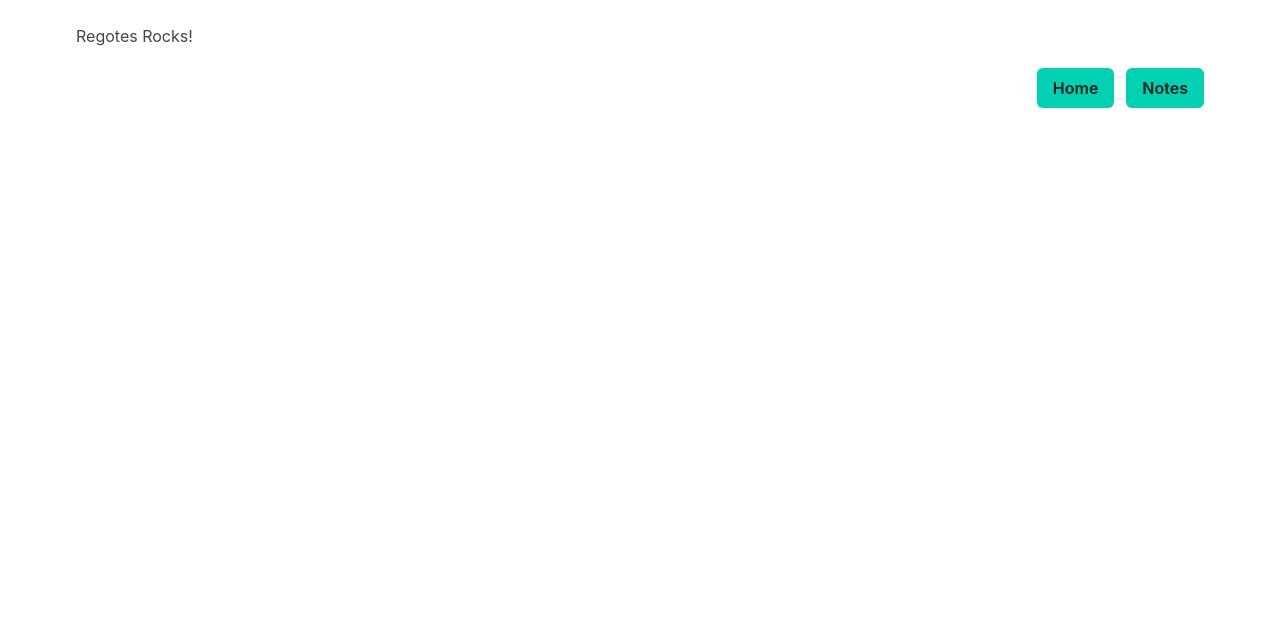
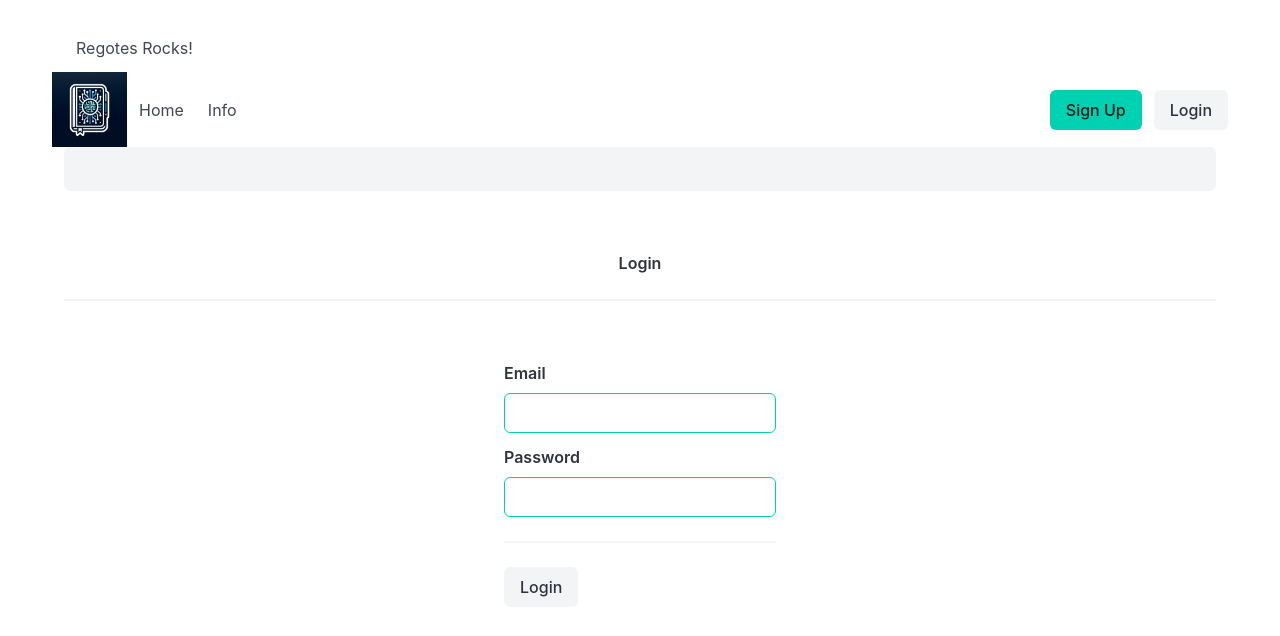
Before and after one commit to dnbeze/regote, a React (Create React App) app in the folder regote-frontend/: page /Login in a window 1280 px wide. Shown: the top 636 px of the page. Built offline with nearby package versions, Linux system fonts and the light colour scheme.

Commit message:
working on fe be comms

```diff
--- a/regote-frontend/package.json
+++ b/regote-frontend/package.json
@@ -8,6 +8,7 @@
     "@testing-library/user-event": "^13.5.0",
     "react": "^18.3.1",
     "react-dom": "^18.3.1",
+    "react-router-dom": "^6.23.1",
     "react-scripts": "5.0.1",
     "web-vitals": "^2.1.4"
   },
--- a/regote-frontend/src/App.js
+++ b/regote-frontend/src/App.js
@@ -1,36 +1,72 @@
 
+import {Link, Outlet, useNavigate} from "react-router-dom";
+import logo from '../src/images/regoteLogo.webp';
+import {useState} from "react";
+import Alert from "./components/Alert";
 
 function App() {
+
+    const[jwtToken, setJwtToken] = useState("");
+    const[alertMessage, setAlertMessage] = useState("");
+    const[alertClassName,setAlertClassName] = useState("is-hidden")
+    const navigate = useNavigate();
+    const logOut = () => {
+        setJwtToken("");
+        navigate("/");
+    }
+
   return (
       <div className="container">
           <div className="row">
               <div className="column">
-                  <h1 className="mt-3">Regotes Rocks!</h1>
+                  <h1 className="mt-5">Regotes Rocks!</h1>
               </div>
           </div>
-          <div className="row">
-              <div className="has-2-cols">
-                  <nav className="navbar">
-                      <div className="navbar-brand"></div>
-                      <div className="navbar-menu">
-                          <div className="navbar-end">
-                              <div className="navbar-item">
-                                  <div className="buttons">
-                                      <a href="#!" className="button is-primary">
-                                          <strong>Home</strong>
-                                      </a>
-                                      <a href="#!" className="button is-primary">
-                                          <strong>Notes</strong>
-                                      </a>
-                                  </div>
-                              </div>
-                          </div>
+          <nav className="navbar" role="navigation" aria-label="main navigation">
+              <div className="navbar-brand">
+                  <img src={logo} width="75px" alt="aiNoteLogo:)" />
+              </div>
+
+              <div className="navbar-menu">
+                  <div className="navbar-start">
+                      <Link to="/" className="navbar-item" activeClassName="is-active">Home</Link>
+                      {jwtToken !== "" &&
+                          <>
+                      <Link to="/Companies" className="navbar-item" activeClassName="is-active">Companies</Link>
+                      <Link to="/chat" className="navbar-item" activeClassName="is-active">Chat</Link>
+                      <Link to="/admin" className="navbar-item" activeClassName="is-active">Admin</Link>
+                          </>
+                      }
+                      <Link to="/API" className="navbar-item" activeClassName="is-active">Info</Link>
+                  </div>
+                  <div className="navbar-end">
+                      <div className="buttons">
+                          {jwtToken === ""
+                           ?   <Link to="/signup" className="button is-primary">Sign Up</Link>
+                              : <></>
+                          }
+                          {jwtToken === ""
+                          ? <Link to="/login" className="button is-light">Login</Link>
+                              : <a href="#!" onClick={logOut} className="button is-primary">Logout</a>
+                          }
                       </div>
-                  </nav>
+                  </div>
               </div>
+          </nav>
+
+
+          <div className="container">
+              <Alert
+                  message={alertMessage}
+                  className={alertClassName}
+                  />
+              <Outlet context={{
+                  jwtToken,setJwtToken,setAlertMessage,setAlertClassName
+              }}/>
           </div>
       </div>
   );
 }
 
+
 export default App;
--- a/regote-frontend/src/components/Companies.js
+++ b/regote-frontend/src/components/Companies.js
@@ -6,39 +6,23 @@ const Companies = () => {
     const [companies, setCompanies] = useState([]);
 
     useEffect(() => {
-        let companiesList = [
-            {
-                id: 1,
-                name: "Acme Corp",
-                dateAdded: "2024-01-01",
-                primaryPOC: "bob bob",
-                notes: [{
-                    noteid: 6,
-                    title: "big ole title",
-                    body: "the data goes here",
-                },{
-                    noteid: 3,
-                    title: "small title",
-                    body: "moar data",
-                }],
-            },
-            {
-                id: 2,
-                name: "Billy Corp",
-                dateAdded: "1903-05-05",
-                primaryPOC: "Billy John",
-                notes: [{
-                    noteid: 4,
-                    title: "big ole title",
-                    body: "the data goes here",
-                },{
-                    noteid: 5,
-                    title: "small title",
-                    body: "moar data",
-                }],
-            },
-        ];
-        setCompanies(companiesList)
+        const headers = new Headers();
+        headers.append("Content-Type", "application/json");
+
+        const requestOptions = {
+            method: "GET",
+            headers: headers,
+
+        }
+
+        fetch(`http://localhost:8080/companies`, requestOptions)
+            .then((response) => response.json())
+            .then((data) => {
+                setCompanies(data);
+            })
+            .catch(err => {
+                console.log(err);
+            })
     }, []);
 
     return(
--- a/regote-frontend/src/components/Login.js
+++ b/regote-frontend/src/components/Login.js
@@ -1,9 +1,60 @@
+import {useState} from "react";
+import Input from "./form/Input";
+import {useNavigate, useOutletContext} from "react-router-dom";
 
 const Login = () => {
+
+    const [email,setEmail] = useState("");
+    const [password, setPassword] = useState("");
+    const { setJwtToken } = useOutletContext();
+    const { setAlertClassName } = useOutletContext();
+    const { setAlertMessage } = useOutletContext();
+    const navigate = useNavigate();
+
+    const handleSubmit = (event) => {
+        event.preventDefault();
+        console.log("email/pass",email,password)
+        if (email === "admin@example.com") {
+            setJwtToken("abc");
+            setAlertClassName("is-hidden");
+            setAlertMessage("");
+            navigate("/");
+        } else {
+            setAlertClassName("notification is-danger")
+            setAlertMessage("Invalid Credentials")
+        }
+
+    }
+
     return(
         <div>
-            <h2>Login!</h2>
-            <hr />
+            <div className="columns is-centered pt-6"><strong>Login</strong></div>
+            <hr/>
+            <div className="columns is-centered pt-6">
+                <form onSubmit={handleSubmit}>
+                    <Input
+                        title="Email"
+                        type="email"
+                        className="input is-primary"
+                        name="email"
+                        autoComplete="email-new"
+                        onChange={(event) => setEmail(event.target.value)}
+                    />
+                    <Input
+                        title="Password"
+                        type="password"
+                        className="input is-primary"
+                        name="password"
+                        autoComplete="password-new"
+                        onChange={(event) => setPassword(event.target.value)}
+                    />
+                    <hr/>
+                    <input
+                        type="submit"
+                        className="button is-light"
+                        value="Login"/>
+                </form>
+            </div>
         </div>
     );
 }
--- a/regote-frontend/src/index.js
+++ b/regote-frontend/src/index.js
@@ -1,11 +1,77 @@
 import React from 'react';
 import ReactDOM from 'react-dom/client';
 import App from './App';
+import {createBrowserRouter, RouterProvider} from "react-router-dom";
+import ErrorPage from "./components/ErrorPage";
+import Home from "./components/Home";
+import Companies from "./components/Companies";
+import EditCompany from "./components/EditCompany";
+import SignUp from "./components/SignUp";
+import Login from "./components/Login";
+import Company from "./components/Company";
+import Chats from "./components/Chats";
+import Chat from "./components/Chat";
+import Admin from "./components/Admin";
+import Info from "./components/Info";
 
+const router = createBrowserRouter([
+    {
+        path: "/",
+        element: <App />,
+        errorElement: <ErrorPage />,
+        children: [
+            {index: true, element: <Home/>,},
+            {
+                path: "/Companies",
+                element: <Companies />,
 
+            },
+            {
+                path: "/API",
+                element: <Info />,
+
+            },
+            {
+                path: "/Chat",
+                element: <Chat />,
+
+            },
+            {
+                path: "/Chats",
+                element: <Chats />,
+
+            },
+            {
+                path: "/Companies/:id",
+                element: <Company />,
+
+            },
+            {
+                path: "/admin/company/0",
+                element: <EditCompany />,
+
+            },
+            {
+                path: "/Login",
+                element: <Login />,
+
+            },
+            {
+                path: "/Signup",
+                element: <SignUp />,
+
+            },
+            {
+                path: "/Admin",
+                element: <Admin />,
+
+            },
+        ]
+    }
+])
 const root = ReactDOM.createRoot(document.getElementById('root'));
 root.render(
   <React.StrictMode>
-    <App />
+    <RouterProvider router={router} />
   </React.StrictMode>
 );
```
Also changed, not shown: 2 other files (tests, documents, lock files or other folders).
